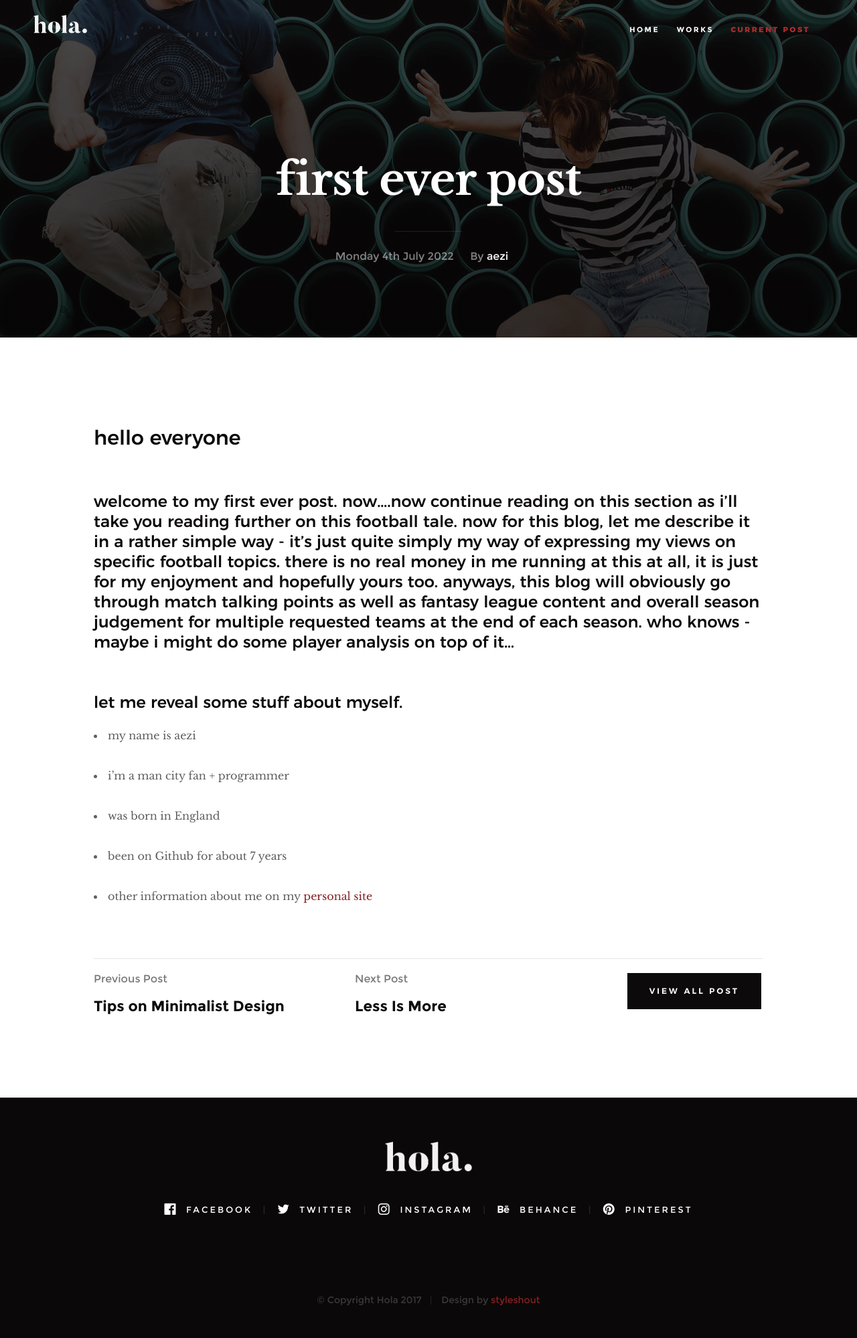
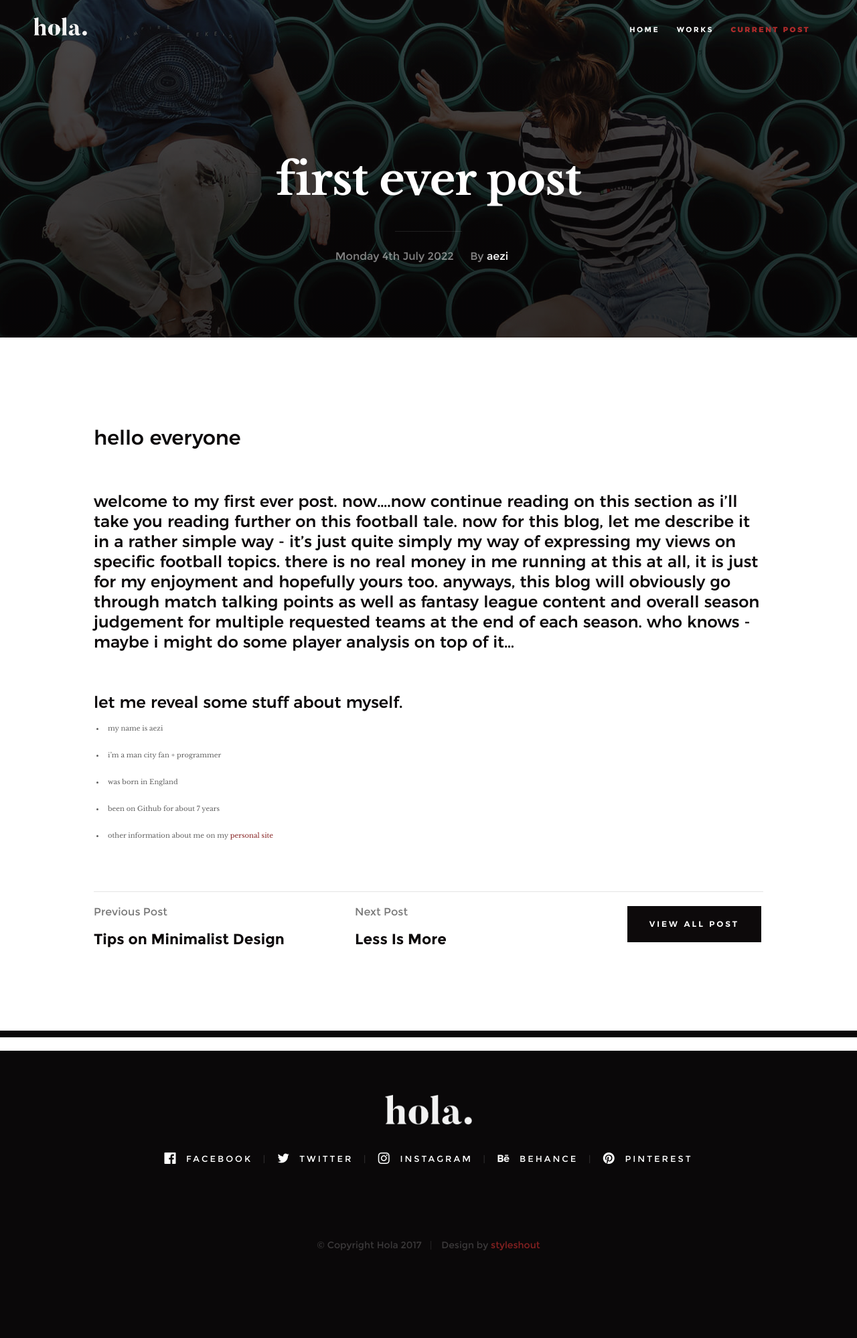
Before and after one commit to minichest/doteup, a Jekyll site: the page built from _posts/2022-07-04-testing.md, in a window 1280 px wide. Shown: the whole page at 67% size. Built offline with Jekyll 4.4.1, drawn with Linux system fonts in a browser that asks for light colours; comment, search, counter and statistics services are not loaded; after the commit the page ends 1909 px from its top, so only the background shows below that.

Commit message:
branding next.

```diff
--- a/_layouts/post.html
+++ b/_layouts/post.html
@@ -126,6 +126,7 @@ comments: true
 
     </article>
 
+    <br />
 
     <!-- comments
     ================================================== -->
--- a/assets/css/base.css
+++ b/assets/css/base.css
@@ -24,12 +24,6 @@ figcaption, figure, main {
 
 figure {
     margin: 1em 40px;
-}
-
-hr {
-    box-sizing: content-box;
-    height: 0;
-    overflow: visible;
 }
 
 pre {
--- a/assets/css/main.css
+++ b/assets/css/main.css
@@ -85,8 +85,6 @@ html, body {
 body {
     background: #0a0809;
     font-family: "librebaskerville-regular", serif;
-    font-size: 1.6rem;
-    line-height: 1.875;
     color: #5f5f5f;
     margin: 0;
     padding: 0;
@@ -327,14 +325,11 @@ mark {
     color: #000000;
 }
 
+/*
 hr {
     border: solid rgba(0, 0, 0, 0.1);
-    border-width: 1px 0 0;
-    clear: both;
-    margin: 2.4rem 0 1.5rem;
-    height: 0;
-}
-
+}
+*/
 
 /* -------------------------------------------------------------------
  * ## Lists - (_document-setup.scss)
@@ -4147,7 +4142,14 @@ article.blog-single .blog-content {
 }
 
 .disqus-container {
-    padding: 0px 60px;
+    padding-top: 20px;
+    padding-bottom: 0px;
+    padding-left: 60px;
+    padding-right: 60px;
     background-color: white;
     color: black;
 }
+
+.hr {
+    border-top: 0.1px solid black;
+}
```
